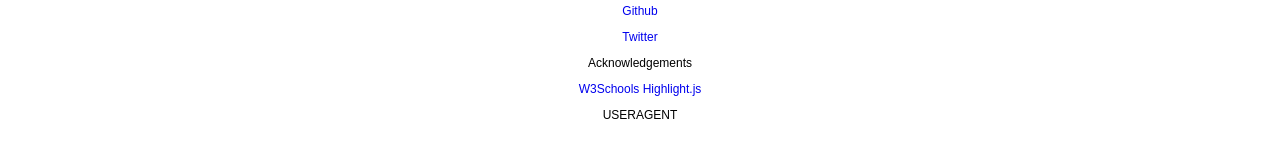
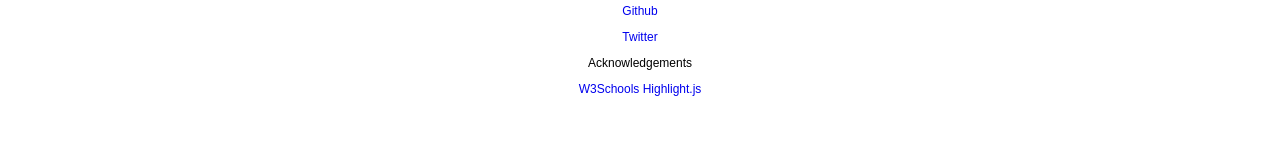
Before and after one commit to TravorLZH/travorlzh.github.io-old, a Jekyll site: the page built from demos.html, in a window 1280 px wide. Shown: the part 644-802 px from the top of the page. Built offline with Jekyll 4.4.1, drawn with Linux system fonts in a browser that asks for light colours.

Commit message:
Working on responsive layout

```diff
--- a/_layouts/modern.html
+++ b/_layouts/modern.html
@@ -1,7 +1,7 @@
 <!DOCTYPE html>
 <html>
 	<head>
-		<meta name="viewport" content="width=device-width">
+		<meta name="viewport" content="width=device-width, initial-scale=1.0">
 		<title>Travor Liu - {{page.title}}</title>
 		<link rel="icon" href="../assets/icons/favicon.ico"/>
 		<link rel="shortcut icon" href="/assets/icons/favicon.ico"/>
@@ -24,13 +24,6 @@
 			<a href="/home.html" id="">HOME</a>
 			<a href="/projects.html" id="">PROJECTS</a>
 			<a href="/demos.html" id="">DEMOS</a>
-			<!--<div class="dropdown">
-				ABOUT
-				<div class="dropdown-content">
-					<a href="#footer" id="">Contact</a>
-					<a href="https://github.com/TravorLZH/travorlzh.github.io" id="">Github Source</a>
-				</div>
-			</div>-->
 		</div>
 		<script type="text/javascript">
 			var nav=document.getElementsByClassName("navbar");
@@ -50,7 +43,6 @@
 						<a href="http://w3schools.com/">W3Schools</a>
 						<a href="http://highlightjs.org">Highlight.js</a>
 						</ul>
-						<p id="usr" onload="ldusr(this)">USERAGENT</p>
 					</div>
 				</span>
 			</div>
```
